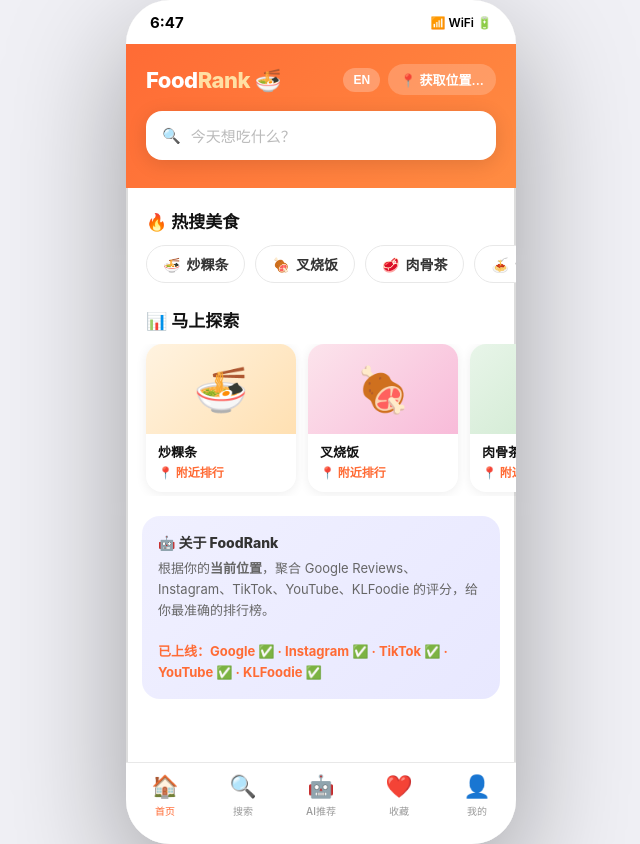
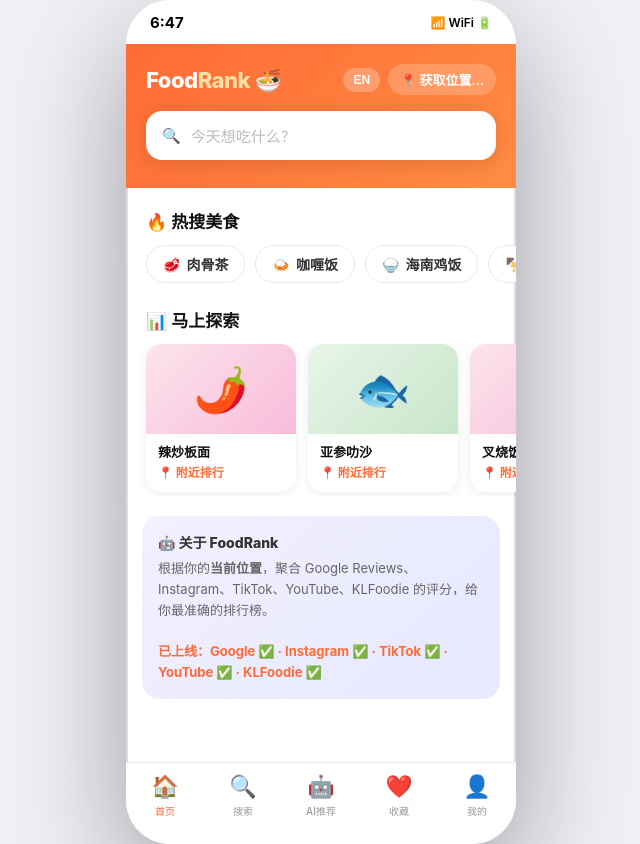
Before and after one commit to chunwah/FoodRank, a website: page public/index.html in a window 1280 px wide. Shown: the whole page, without its empty margins (319-959 px from the left). Drawn offline with Linux system fonts and the light colour scheme.

Commit message:
update: rearrange and render the food items suggestion in the home page

```diff
--- a/backend/server.js
+++ b/backend/server.js
@@ -1157,8 +1157,10 @@ async function getPlaceDetails(placeId) {
           'currentOpeningHours',
           'priceLevel',
           'formattedAddress',
+          'shortFormattedAddress',
           'internationalPhoneNumber',
-          'websiteUri'
+          'websiteUri',
+          'photos'
         ].join(','),
         'Accept-Language': 'zh-TW'
       }
--- a/public/index.html
+++ b/public/index.html
@@ -355,6 +355,7 @@ let currentEmoji = '🍜';
 let currentSort = 'score'; // 'score' | 'distance' | 'rating' | 'reviews'
 let currentLang = 'zh';   // 'zh' | 'en'
 const isAdminMode = new URLSearchParams(window.location.search).get('admin') === '6';
+let _shuffledIndices = [];  // indices into foodItems for chips (0-6) + feat cards (7-10)
 
 // ============================================================
 // TRANSLATIONS
@@ -386,16 +387,27 @@ const LANG = {
     rainyHotpot: '下雨天嘛，不如直接吃火锅？还是你有其他想法？',
     favComing: '❤️ 收藏功能开发中', meComing: '👤 个人页面开发中',
     foodItems: [
-      { label:'炒粿条', search:'炒粿条', emoji:'🍜' },
-      { label:'叉烧饭', search:'叉烧饭', emoji:'🍖' },
-      { label:'肉骨茶', search:'肉骨茶', emoji:'🥩' },
-      { label:'云吞面', search:'云吞面', emoji:'🍝' },
-      { label:'沙爹',   search:'沙爹',   emoji:'🍢' },
-      { label:'椰浆饭', search:'椰浆饭', emoji:'🍛' },
-      { label:'螃蟹',   search:'霸王别姬', emoji:'🦀' },
+      { label:'炒粿条',   search:'炒粿条',   emoji:'🍜' },
+      { label:'叉烧饭',   search:'叉烧饭',   emoji:'🍖' },
+      { label:'肉骨茶',   search:'肉骨茶',   emoji:'🥩' },
+      { label:'云吞面',   search:'云吞面',   emoji:'🍝' },
+      { label:'沙爹',     search:'沙爹',     emoji:'🍢' },
+      { label:'椰浆饭',   search:'椰浆饭',   emoji:'🍛' },
+      { label:'螃蟹',     search:'螃蟹',     emoji:'🦀' },
+      { label:'叻沙',     search:'叻沙',     emoji:'🍲' },
+      { label:'福建面',   search:'福建面',   emoji:'🍜' },
+      { label:'海南鸡饭', search:'海南鸡饭', emoji:'🍚' },
+      { label:'咖喱饭',   search:'咖喱饭',   emoji:'🍛' },
+      { label:'烧鸭饭',   search:'烧鸭饭',   emoji:'🦆' },
+      { label:'辣炒板面', search:'辣炒板面', emoji:'🌶️' },
+      { label:'亚参叻沙', search:'亚参叻沙', emoji:'🐟' },
+      { label:'猪肉粥',   search:'猪肉粥',   emoji:'🥣' },
+      { label:'炸鸡',     search:'炸鸡',     emoji:'🍗' },
+      { label:'烤鱼',     search:'烤鱼',     emoji:'🐟' },
+      { label:'马来糕',   search:'马来糕',   emoji:'🍮' },
+      { label:'咖央吐司', search:'咖央吐司', emoji:'🍞' },
+      { label:'薄饼',     search:'薄饼',     emoji:'🫓' },
     ],
-    chipLabels: ['炒粿条','叉烧饭','肉骨茶','云吞面','沙爹','椰浆饭','螃蟹'],
-    featNames: ['炒粿条','叉烧饭','肉骨茶','云吞面'],
     mealTimes: ['🌅 早餐','☀️ 午餐','🌤️ 下午茶','🌙 晚餐','🌃 宵夜'],
     aiQuestions: [
       { id:'mood', text:'你今天的心情怎样？', options:['😄 开心，想庆祝','😌 平静，随便吃','😩 累了，要补一补','🌶️ 想吃点刺激的'] },
@@ -489,16 +501,27 @@ const LANG = {
     rainyHotpot: "Rainy day! How about hotpot to warm up? Or something else?",
     favComing: '❤️ Saved feature coming soon', meComing: '👤 Profile coming soon',
     foodItems: [
-      { label:'Char Kuey Teow', search:'Char Kuey Teow', emoji:'🍜' },
-      { label:'Char Siu Rice',  search:'Char Siu Rice',  emoji:'🍖' },
-      { label:'Bak Kut Teh',    search:'Bak Kut Teh',    emoji:'🥩' },
-      { label:'Wonton Noodles', search:'Wonton Noodles', emoji:'🍝' },
-      { label:'Satay',          search:'Satay',           emoji:'🍢' },
-      { label:'Nasi Lemak',     search:'Nasi Lemak',     emoji:'🍛' },
-      { label:'Crab',           search:'Crab',            emoji:'🦀' },
+      { label:'Char Kuey Teow',        search:'Char Kuey Teow',        emoji:'🍜' },
+      { label:'Char Siu Rice',         search:'Char Siu Rice',         emoji:'🍖' },
+      { label:'Bak Kut Teh',           search:'Bak Kut Teh',           emoji:'🥩' },
+      { label:'Wonton Noodles',        search:'Wonton Noodles',        emoji:'🍝' },
+      { label:'Satay',                 search:'Satay',                  emoji:'🍢' },
+      { label:'Nasi Lemak',            search:'Nasi Lemak',            emoji:'🍛' },
+      { label:'Crab',                  search:'Crab',                   emoji:'🦀' },
+      { label:'Laksa',                 search:'Laksa',                  emoji:'🍲' },
+      { label:'Hokkien Mee',           search:'Hokkien Mee',           emoji:'🍜' },
+      { label:'Hainanese Chicken Rice',search:'Hainanese Chicken Rice',emoji:'🍚' },
+      { label:'Curry Rice',            search:'Curry Rice',             emoji:'🍛' },
+      { label:'Roast Duck Rice',       search:'Roast Duck Rice',        emoji:'🦆' },
+      { label:'Spicy Pan Mee',         search:'Spicy Pan Mee',          emoji:'🌶️' },
+      { label:'Asam Laksa',            search:'Asam Laksa',             emoji:'🐟' },
+      { label:'Pork Congee',           search:'Pork Congee',            emoji:'🥣' },
+      { label:'Fried Chicken',         search:'Fried Chicken',          emoji:'🍗' },
+      { label:'Grilled Fish',          search:'Grilled Fish',           emoji:'🐟' },
+      { label:'Kaya Toast',            search:'Kaya Toast',             emoji:'🍞' },
+      { label:'Roti Canai',            search:'Roti Canai',             emoji:'🫓' },
+      { label:'Dim Sum',               search:'Dim Sum',                emoji:'🥟' },
     ],
-    chipLabels: ['Char Kuey Teow','Char Siu Rice','Bak Kut Teh','Wonton Noodles','Satay','Nasi Lemak','Crab'],
-    featNames: ['Char Kuey Teow','Char Siu Rice','Bak Kut Teh','Wonton Noodles'],
     mealTimes: ['🌅 Breakfast','☀️ Lunch','🌤️ Afternoon Tea','🌙 Dinner','🌃 Supper'],
     aiQuestions: [
       { id:'mood', text:'How are you feeling today?', options:['😄 Happy, want to celebrate','😌 Chill, anything goes','😩 Tired, need energy','🌶️ Feeling adventurous'] },
@@ -587,7 +610,8 @@ function applyLang() {
   if (ht) ht.textContent = L.hotFood;
   const ex = document.getElementById('home-explore-title');
   if (ex) ex.textContent = L.explore;
-  document.querySelectorAll('.feat-score').forEach(el => el.textContent = L.nearbyRank);
+  // Food chip labels + featured card names — use shuffled indices
+  renderHomeItems();
   const ab = document.getElementById('home-about-title');
   if (ab) ab.textContent = L.aboutTitle;
   const ad = document.getElementById('home-about-desc');
@@ -613,14 +637,6 @@ function applyLang() {
   // Loading text
   const lm = document.getElementById('loading-main-text');
   if (lm) lm.textContent = L.loadingMain;
-  // Food chip labels + featured card names
-  document.querySelectorAll('.chip-label').forEach((el, i) => {
-    if (L.chipLabels[i]) el.textContent = L.chipLabels[i];
-  });
-  L.featNames.forEach((name, i) => {
-    const el = document.querySelector('.feat-name-' + i);
-    if (el) el.textContent = name;
-  });
   // AI screen
   const at = document.getElementById('ai-screen-title');
   if (at) at.textContent = L.aiTitle;
@@ -648,6 +664,8 @@ const CURRENCY_MAP = {
 window.addEventListener('load', () => {
   updateClock();
   setInterval(updateClock, 1000);
+  shuffleHomeItems();   // pick random food items for chips + featured cards
+  applyLang();          // render home chips + feat cards (calls renderHomeItems)
   getLocation();
 });
 
@@ -1119,6 +1137,75 @@ function quickSearchByIndex(i) {
   const item = t('foodItems')[i];
   if (!item) return;
   quickSearch(item.search, item.emoji);
+}
+
+// ── Randomised home chips + featured cards ──────────────────────
+const FEAT_COLORS = [
+  'linear-gradient(135deg, #FFF3E0, #FFE0B2)',
+  'linear-gradient(135deg, #FCE4EC, #F8BBD9)',
+  'linear-gradient(135deg, #E8F5E9, #C8E6C9)',
+  'linear-gradient(135deg, #E3F2FD, #BBDEFB)',
+  'linear-gradient(135deg, #F3E5F5, #E1BEE7)',
+  'linear-gradient(135deg, #E0F7FA, #B2EBF2)',
+  'linear-gradient(135deg, #FFFDE7, #FFF9C4)',
+  'linear-gradient(135deg, #FBE9E7, #FFCCBC)',
+  'linear-gradient(135deg, #E8EAF6, #C5CAE9)',
+  'linear-gradient(135deg, #F1F8E9, #DCEDC8)',
+  'linear-gradient(135deg, #FFF8E1, #FFECB3)',
+];
+
+function shuffleHomeItems() {
+  const total = t('foodItems').length;           // 20
+  const pool = Array.from({ length: total }, (_, i) => i);
+  // Fisher-Yates shuffle
+  for (let i = pool.length - 1; i > 0; i--) {
+    const j = Math.floor(Math.random() * (i + 1));
+    [pool[i], pool[j]] = [pool[j], pool[i]];
+  }
+  _shuffledIndices = pool.slice(0, 11); // first 7 → chips, next 4 → feat cards
+}
+
+function renderHomeItems() {
+  if (_shuffledIndices.length < 11) shuffleHomeItems();
+  const items = t('foodItems');
+
+  // ── Chips (7 items) ──────────────────────────────────────────
+  const chipsEl = document.getElementById('home-chips');
+  if (chipsEl) {
+    chipsEl.innerHTML = '';
+    for (let slot = 0; slot < 7; slot++) {
+      const idx = _shuffledIndices[slot];
+      const item = items[idx];
+      if (!item) continue;
+      const chip = document.createElement('div');
+      chip.className = 'cat-chip';
+      chip.innerHTML = `${item.emoji} <span class="chip-label">${item.label}</span>`;
+      chip.onclick = () => quickSearchByIndex(idx);
+      chipsEl.appendChild(chip);
+    }
+  }
+
+  // ── Featured cards (4 items) ─────────────────────────────────
+  const featRow = document.querySelector('.featured-row');
+  if (featRow) {
+    featRow.innerHTML = '';
+    for (let slot = 7; slot < 11; slot++) {
+      const idx = _shuffledIndices[slot];
+      const item = items[idx];
+      if (!item) continue;
+      const color = FEAT_COLORS[idx % FEAT_COLORS.length];
+      const card = document.createElement('div');
+      card.className = 'feat-card';
+      card.innerHTML = `
+        <div class="feat-img" style="background:${color};">${item.emoji}</div>
+        <div class="feat-info">
+          <div class="feat-name">${item.label}</div>
+          <div class="feat-score">${t('nearbyRank')}</div>
+        </div>`;
+      card.onclick = () => quickSearchByIndex(idx);
+      featRow.appendChild(card);
+    }
+  }
 }
 
 // ============================================================
```
